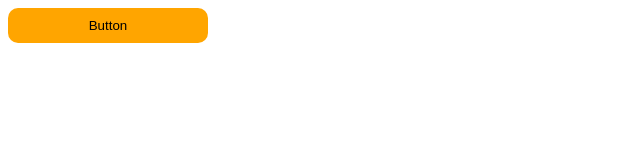
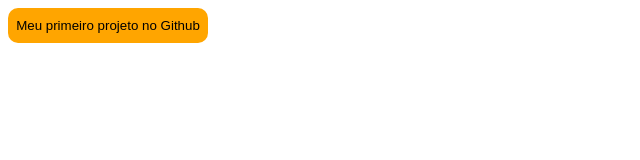
Before and after one commit to LopesLengruber/Aula, a plain HTML site: page Modulo-scss/index.html in a window 1280 px wide. Shown: the whole page, without its empty margins (0-640 px from the left). Drawn offline with nearby package versions, Linux system fonts and the light colour scheme; files that its build step writes are made by us from their sources.

Commit message:
Atualizei o HTML

```diff
--- a/Modulo-scss/index.html
+++ b/Modulo-scss/index.html
@@ -8,7 +8,7 @@
     </head>
     <body>
         <button class="btn btn-laranja">
-            Button
+            Meu primeiro projeto no Github
         </button>
     </body>
 
```
